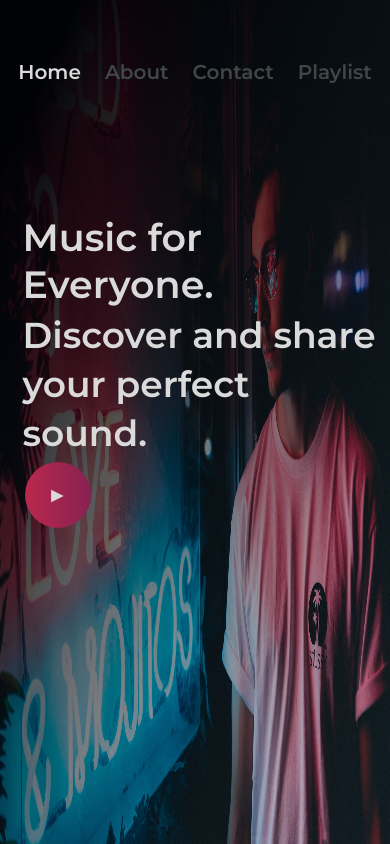
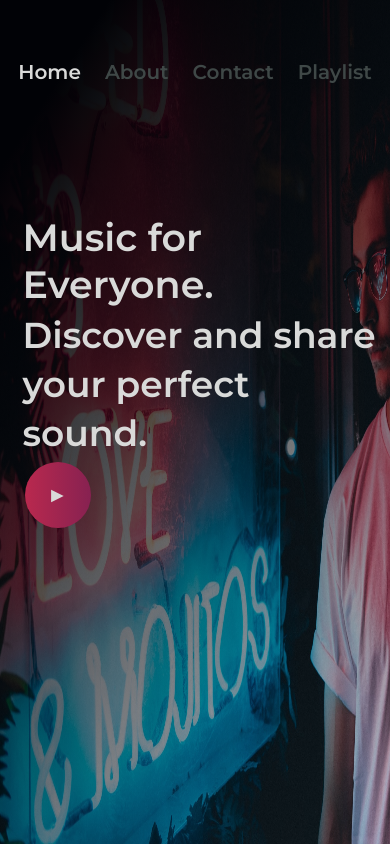
Before and after one commit to chris510/Make-A-Playlist, a React (Create React App) app in the folder frontend/: page / in a window 390 px wide. Built offline with nearby package versions, Linux system fonts and the light colour scheme.

Commit message:
Fix background mobile stretch

```diff
--- a/frontend/src/components/background/background.styles.scss
+++ b/frontend/src/components/background/background.styles.scss
@@ -7,6 +7,6 @@
 
   @media screen and (max-width: 800px) {
     width: 100vw;
-    background-size: 100% 100%;
+    background-size: 140% 100%;
   }
 }
```
Also changed, not shown: 12 other files (tests, documents, lock files or other folders).
